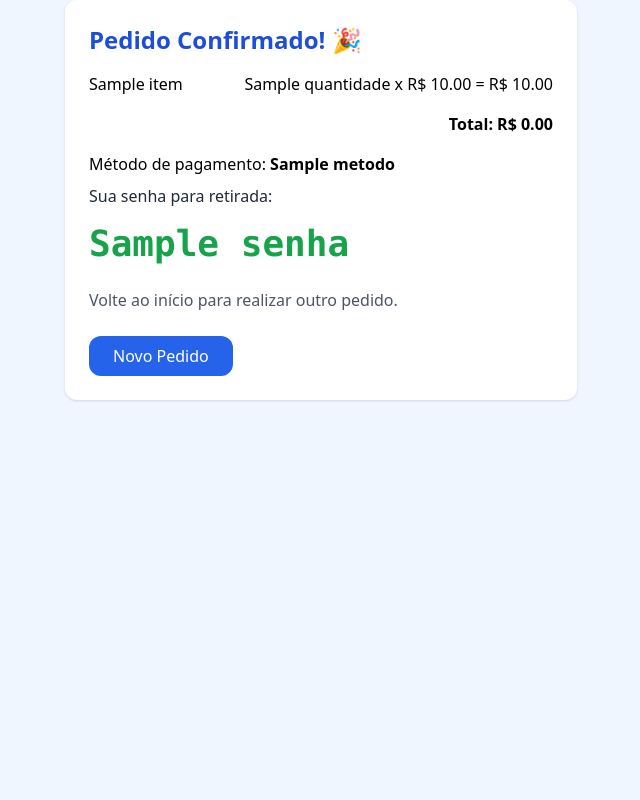
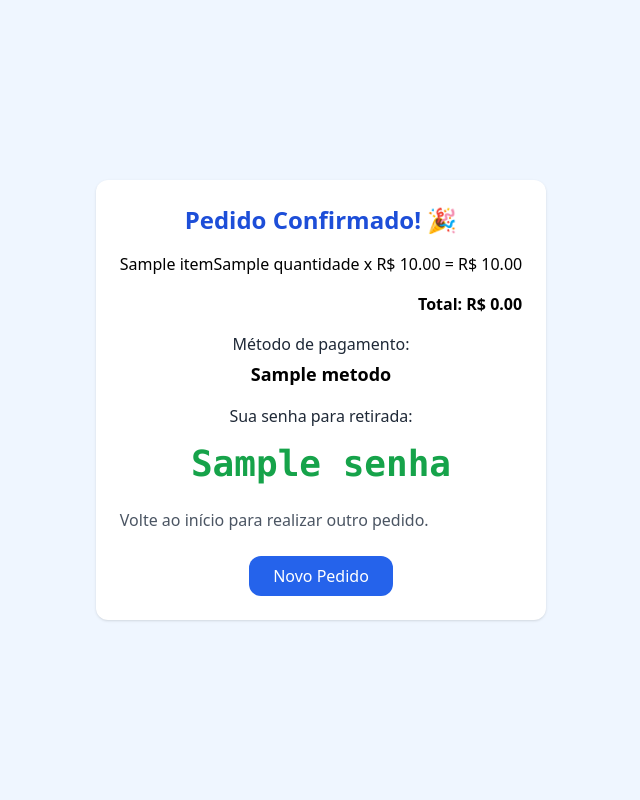
Before and after one commit to marcosamuelsson/PadroesDEProjeto, a Flask app: template cafeteria/cliente_app/templates/confirmacao.html in a window 1280 px wide. Shown: the whole page, without its empty margins (319-959 px from the left). Run offline with Flask 3, Linux system fonts and the light colour scheme; the template is opened without the code that fills it: most values are stand-ins (such as "Sample title", 1, 10 or a date in 2020); some libraries are stand-ins or nearby versions.

Commit message:
Update confirmacao.html

```diff
--- a/cafeteria/cliente_app/templates/confirmacao.html
+++ b/cafeteria/cliente_app/templates/confirmacao.html
@@ -5,7 +5,7 @@
   <title>Pedido Confirmado</title>
   <script src="https://cdn.tailwindcss.com"></script>
 </head>
-<body class="bg-blue-50 font-sans">
+<body class="bg-blue-50 font-sans flex items-center justify-center min-h-screen">
 
   {% with messages = get_flashed_messages(with_categories=true) %}
     {% if messages %}
@@ -20,7 +20,7 @@
   {% endwith %}
 
   <div class="max-w-lg mx-auto bg-white p-6 rounded-xl shadow">
-    <h1 class="text-2xl font-bold text-blue-700 mb-4">Pedido Confirmado! 🎉</h1>
+    <h1 class="text-2xl font-bold text-blue-700 mb-4 text-center">Pedido Confirmado! 🎉</h1>
 
     <ul class="mb-4 space-y-2">
       {% for item in itens %}
@@ -32,13 +32,20 @@
     </ul>
 
     <p class="font-semibold text-right mb-4">Total: R$ {{ "%.2f"|format(total) }}</p>
-    <p class="mb-2">Método de pagamento: <strong>{{ metodo|capitalize }}</strong></p>
+    <p class="text-gray-800 text-center mb-1">Método de pagamento:</p>
+    <p class="text-lg font-semibold text-center mb-4">{{ metodo|capitalize }}</p>
 
-    <p class="text-gray-800 mb-4">Sua senha para retirada:</p>
-    <div class="text-4xl font-mono font-bold text-green-600">{{ senha }}</div>
+
+    <p class="text-gray-800 mb-4 text-center">Sua senha para retirada:</p>
+    <div class="flex justify-center mb-4">
+      <div class="text-4xl font-mono font-bold text-green-600">{{ senha }}</div>
+    </div>
 
     <p class="text-gray-600 mt-6">Volte ao início para realizar outro pedido.</p>
-    <a href="/" class="inline-block mt-6 bg-blue-600 hover:bg-blue-700 text-white px-6 py-2 rounded-xl">Novo Pedido</a>
+    <div class="flex justify-center">
+      <a href="/" class="mt-6 bg-blue-600 hover:bg-blue-700 text-white px-6 py-2 rounded-xl">Novo Pedido</a>
+    </div>
+
   </div>
 
 </body>
```
